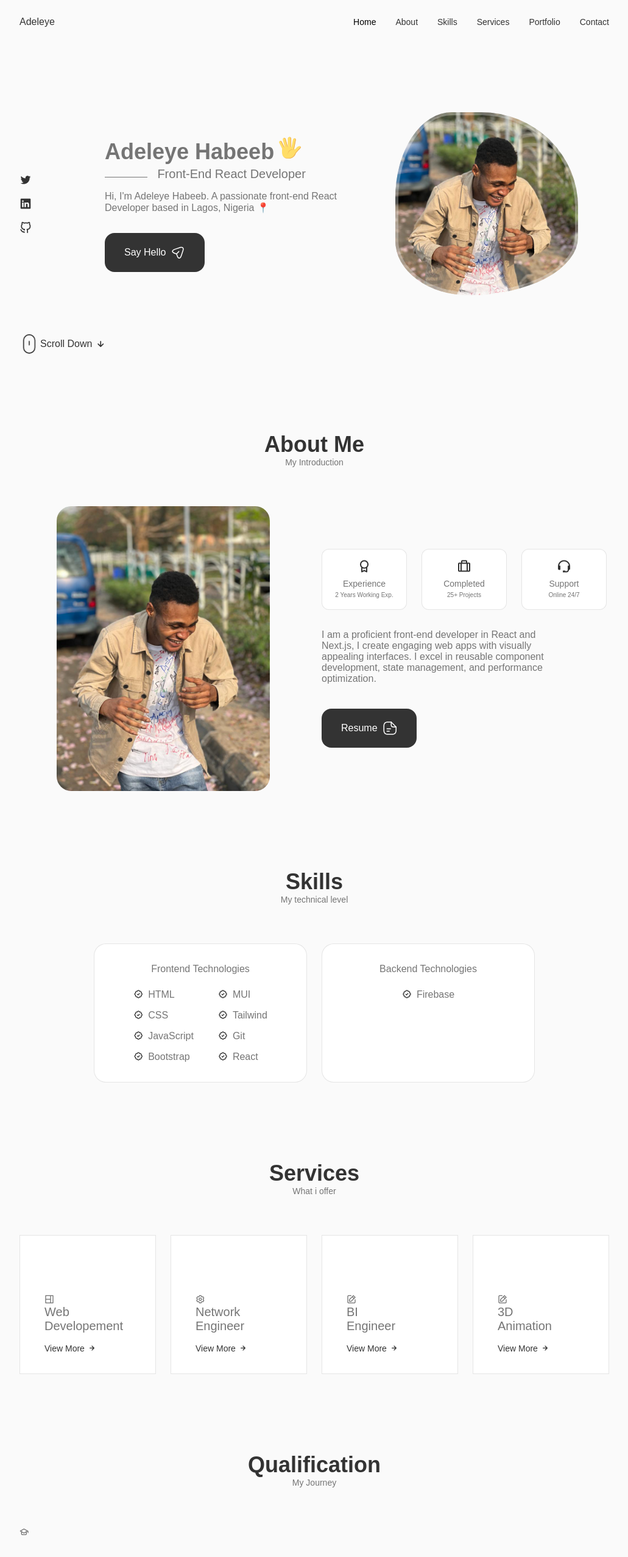
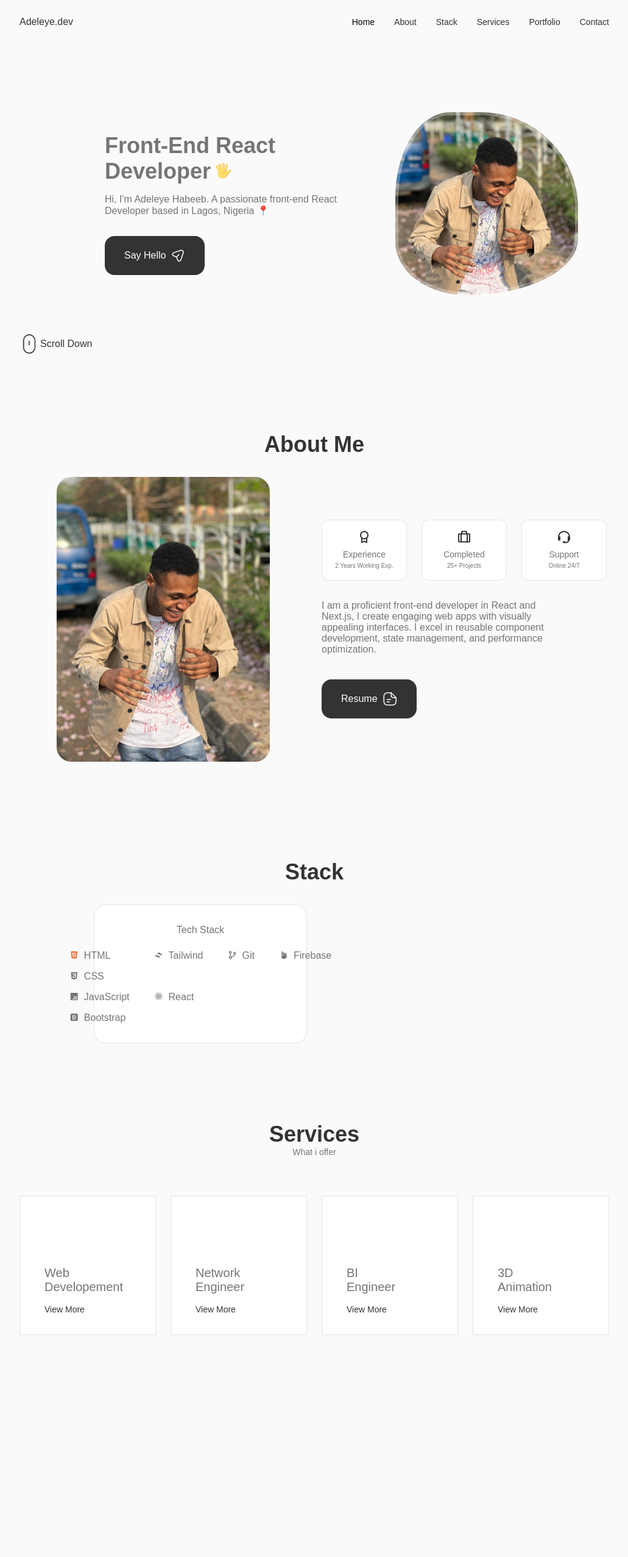
Before and after one commit to Adeleyeha-17/Portfolio, a React (Vite) app: page / in a window 1280 px wide. Shown: the whole page at 61% size, without its empty margins (124-1155 px from the left). After the commit the page ends 2221 px from the top, so only its background shows below. Built offline with nearby package versions, Linux system fonts and the light colour scheme; a web font is replaced by a local one.

Commit message:
updated header, skills component

```diff
--- a/src/App.jsx
+++ b/src/App.jsx
@@ -2,7 +2,6 @@
 import About from './components/about/About'
 import Header from './components/header/Header'
 import Home from './components/home/Home'
-import Qualification from './components/qualification/Qualification'
 import Services from './components/services/Services'
 import Skills from './components/skills/Skills'
 
@@ -21,7 +20,6 @@ function App() {
 
       <Services />
 
-      <Qualification />
     </main>
 
     </>
--- a/src/components/about/About.jsx
+++ b/src/components/about/About.jsx
@@ -6,9 +6,7 @@ import Info from "./Info"
 const About = () => {
   return (
     <div className="about section " id="about">
-      <h2 className="section__title">About Me</h2>
-      <span className="section__subtitle">My Introduction</span>
-
+      <h2 className="section__title about">About Me</h2>
       <div className="about__container container grid">
     <img src={AboutImg} alt="" className="about__img"/>
 
--- a/src/components/about/about.css
+++ b/src/components/about/about.css
@@ -44,7 +44,9 @@
    margin-bottom: var(--mb-2-5);
 }
 
-
+.about {
+   margin-bottom: var(--mb-2)
+}
 
 /* Break Points */
 
--- a/src/components/header/Header.jsx
+++ b/src/components/header/Header.jsx
@@ -8,7 +8,7 @@ const Header = () => {
   return (
     <header className="header">
       <nav className="nav container">
-         <a href="index.html" className="nav__logo">Adeleye</a>
+         <a href="index.html" className="nav__logo">Adeleye.dev</a>
 
          <div className={toggle ? "nav__menu show-menu" : "nav__menu"}>
             <ul className="nav__list grid">
@@ -25,8 +25,8 @@ const Header = () => {
                </li>
 
                <li className="nav__item">
-                  <a href="#skills" className="nav__link">
-                     <i className="uil uil-file nav__icon"></i> Skills
+                  <a href="#stack" className="nav__link">
+                     <i className="uil uil-file nav__icon"></i> Stack
                   </a>
                </li>
 
--- a/src/components/home/Data.jsx
+++ b/src/components/home/Data.jsx
@@ -3,7 +3,8 @@
 const Data = () => {
    return (
     <div className="home__data">
-       <h1 className="home__title">Adeleye Habeeb
+       <h1 className="home__title">Front-End React <br />
+       Developer
        <svg
                    width="36"
                    height="36"
@@ -55,7 +56,6 @@ const Data = () => {
                  </svg>
        </h1>
 
-       <h3 className="home__subtitle">Front-End React Developer</h3>
        <p className="home__description">Hi, I'm Adeleye Habeeb. A passionate front-end React Developer based in Lagos, Nigeria 📍</p>
 
        <a href="#contact" className="button button--flex">Say Hello
--- a/src/components/home/home.css
+++ b/src/components/home/home.css
@@ -24,12 +24,12 @@
 
 .home__title {
    font-size: var(--h1-font-size);
-   margin-bottom: var(--mb-0-25);
+   margin-bottom: var(--mb-1)
 }
 
 .home__hand {
-   width: 38px;
-   height: 38px;
+   width: 30px;
+   height: 27px;
    margin-left: 0.4rem;
 }
 
--- a/src/components/qualification/Qualification.jsx
+++ /dev/null
@@ -1,25 +0,0 @@
-import "./qualification.css"
-
-const Qualification = () => {
-  return (
-
-    <section className="qualification section">
-       <h2 className="section__title">Qualification</h2>
-       <span className="section__subtitle">My Journey</span>
-
-       <div className="qualification__container container">
-          <div className="qualification__tabs">
-            <div className="qualification__button button--flex">
-              <i className="uil uil-graduation-cap qualification__icon"></i>
-            </div>
-
-            <div className="qualification__button button--flex">
-              <i className="uil uil-qualification__icon"></i>
-            </div>
-          </div>
-       </div>
-    </section>
-  )
-}
-
-export default Qualification
--- a/src/components/skills/Backend.jsx
+++ b/src/components/skills/Backend.jsx
@@ -6,14 +6,7 @@ const Backend = () => {
       <h3 className="skills__title">Backend Technologies</h3>
       <div className="skills__box">
          <div className="skills__group">
-            <div className="skills__data">
-               <i className="bx bx-badge-check"></i>
 
-               <div>
-                  <h3 className="skills__name">Firebase</h3>
-                  {/* <span className="skills__level">Basic</span> */}
-               </div>
-            </div>
          </div>
       </div>
  </div>
--- a/src/components/skills/Frontend.jsx
+++ b/src/components/skills/Frontend.jsx
@@ -2,85 +2,71 @@
 const Frontend = () => {
    return (
      <div className="skills__content">
-       <h3 className="skills__title">Frontend Technologies</h3>
+       <h3 className="skills__title">Tech Stack</h3>
           <div className="skills__box">
              <div className="skills__group">
                 <div className="skills__data">
-                   <i className="bx bx-badge-check"></i>
-
+                <i className='bx bxl-html5 html'></i>
                 <div>
                       <h3 className="skills__name">HTML</h3>
-                      {/* <span className="skills__level">Intermediate</span> */}
                    </div>
                 </div>
 
                 <div className="skills__data">
-                   <i className="bx bx-badge-check"></i>
-
+                <i className='bx bxl-css3' ></i>
                    <div>
                       <h3 className="skills__name">CSS</h3>
-                      {/* <span className="skills__level">Intermediate</span> */}
                    </div>
                 </div>
 
                 <div className="skills__data">
-                   <i className="bx bx-badge-check"></i>
+                   <i className='bx bxl-javascript'></i>
 
                    <div>
                       <h3 className="skills__name">JavaScript</h3>
-                      {/* <span className="skills__level">Intermediate</span> */}
                    </div>
                 </div>
 
                 <div className="skills__data">
-                   <i className="bx bx-badge-check"></i>
-
+                <i className='bx bxl-bootstrap' ></i>
                    <div>
                       <h3 className="skills__name">Bootstrap</h3>
-                      {/* <span className="skills__level">Intermediate</span> */}
                    </div>
                 </div>
              </div>
 
 
              <div className="skills__group">
+
                 <div className="skills__data">
-                   <i className="bx bx-badge-check"></i>
-
+                <i className='bx bxl-tailwind-css' ></i>
                    <div>
-                      <h3 className="skills__name">MUI</h3>
-                      {/* <span className="skills__level">Intermediate</span> */}
+                      <h3 className="skills__name">Tailwind</h3>
                    </div>
                 </div>
 
                 <div className="skills__data">
-                   <i className="bx bx-badge-check"></i>
-
+                <i className='bx bxl-react' ></i>
                    <div>
-                      <h3 className="skills__name">Tailwind</h3>
-                      {/* <span className="skills__level">Intermediate</span> */}
+                      <h3 className="skills__name">React</h3>
+                   </div>
                 </div>
              </div>
 
              <div className="skills__data">
-                   <i className="bx bx-badge-check"></i>
-
+             <i className='bx bx-git-branch' ></i>
                    <div>
                       <h3 className="skills__name">Git</h3>
-                      {/* <span className="skills__level">Basic</span> */}
                    </div>
                 </div>
 
              <div className="skills__data">
-                   <i className="bx bx-badge-check"></i>
-
+             <i className='bx bxl-firebase' ></i>
                <div>
-                      <h3 className="skills__name">React</h3>
-                      {/* <span className="skills__level">Intermediate</span> */}
+                  <h3 className="skills__name">Firebase</h3>
+                  {/* <span className="skills__level">Basic</span> */}
                </div>
             </div>
-             </div>
-
           </div>
      </div>
    )
--- a/src/components/skills/Skills.jsx
+++ b/src/components/skills/Skills.jsx
@@ -1,17 +1,12 @@
-import Backend from "./Backend"
 import Frontend from "./Frontend"
 import "./skills.css"
 const Skills = () => {
   return (
-    <section className="skills section" id="skills">
-      <h2 className="section__title">Skills</h2>
-      <span className="section__subtitle">
-         My technical level
-      </span>
+    <section className="skills section" id="stack">
+      <h2 className="section__title about">Stack</h2>
 
       <div className="skills__container container grid">
          <Frontend />
-         <Backend />
       </div>
     </section>
   )
--- a/src/components/skills/skills.css
+++ b/src/components/skills/skills.css
@@ -50,6 +50,9 @@
    font-size: var(--tiny-font-size);
 }
 
+.html {
+   color: #F06529;
+}
 /* Break Points */
 
 @media (max-width: 992px) {
```
Also changed, not shown: src/components/qualification/qualification.css (deleted). Lines whose indentation alone changed are shown as unchanged.
